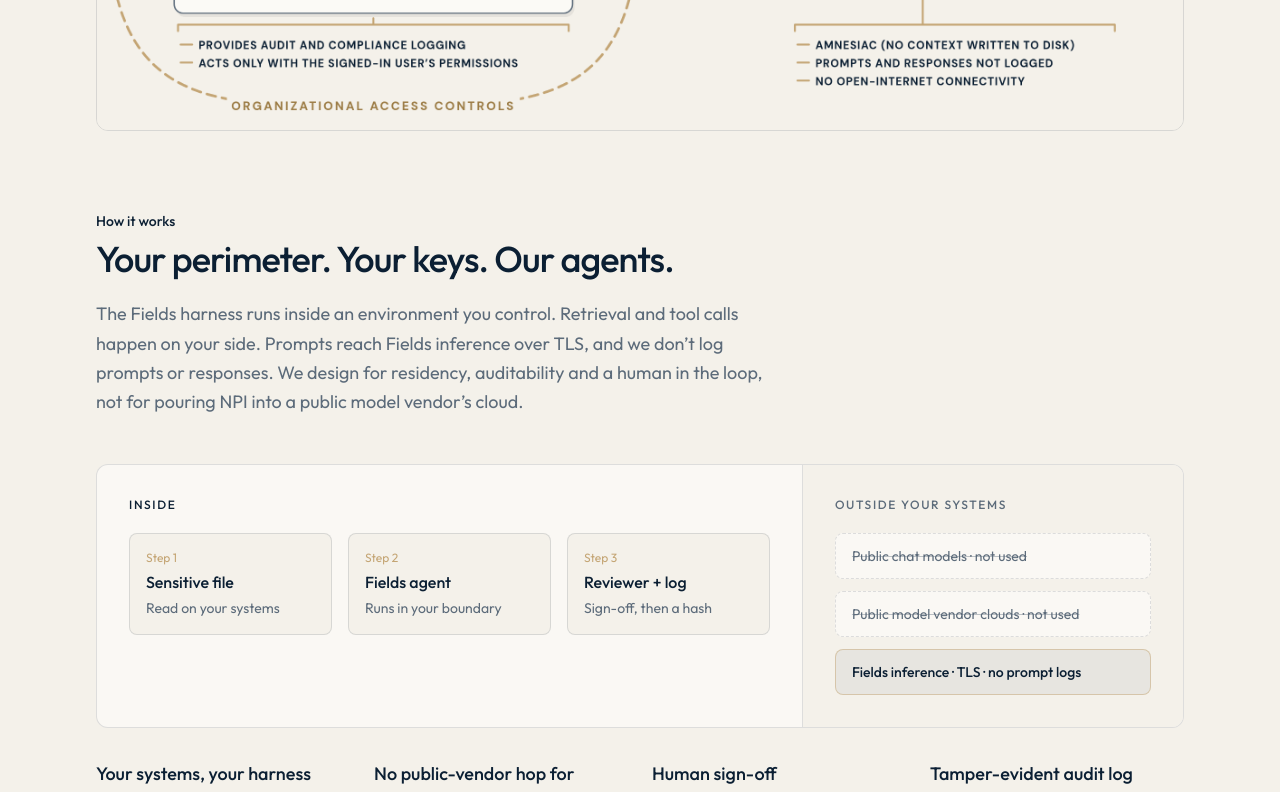
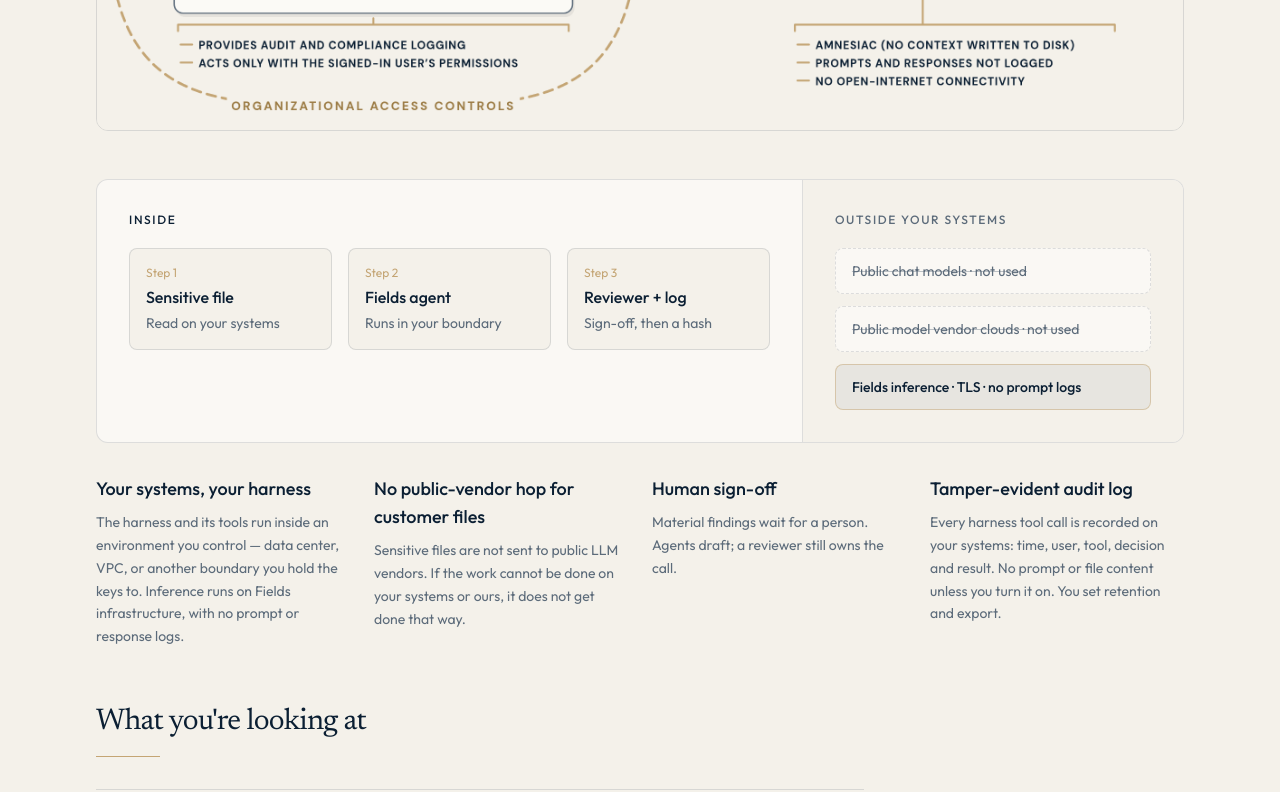
Before and after one commit to fieldsintelligence/fields-intelligence-web, a Next.js app: page /how-it-works in a window 1280 px wide. Shown: the part 920-1712 px from the top of the page. Built offline with nearby package versions, Linux system fonts and the light colour scheme.

Commit message:
feat(site): only the box and four pillars move to /how-it-works (President's call (c))
Drop the old section's eyebrow, heading and paragraph and its id="sovereign";
TrustBoundary now renders the inside/outside box and pillars unchanged.

```diff
--- a/app/how-it-works/page.tsx
+++ b/app/how-it-works/page.tsx
@@ -86,7 +86,7 @@
         </figure>
       </div>
 
-      {/* Text-box trust diagram, moved unchanged from the homepage (Zak, 10:04 AM CT 2026-10-21). */}
+      {/* Inside/outside box and four pillars, moved from the homepage (President's call (c), PR #37). */}
       <TrustBoundary />
 
       <div className="mx-auto max-w-6xl px-5 pb-16 sm:px-8 sm:pb-20">
--- a/components/TrustBoundary.tsx
+++ b/components/TrustBoundary.tsx
@@ -17,25 +17,13 @@
   },
 ];
 
+// Inside/outside box and the four pillars, shown on /how-it-works below the
+// architecture figure (President's call (c) on PR #37, 2026-10-21). The old
+// homepage section's eyebrow, heading and paragraph were dropped; the homepage
+// #sovereign anchor now belongs to HowItWorksTeaser.
 export function TrustBoundary() {
   return (
-    <section
-      id="sovereign"
-      className="section-anchor border-b border-line bg-chalk"
-    >
-      <div className="mx-auto max-w-6xl px-5 py-16 sm:px-8 sm:py-20">
-        <p className="text-sm font-medium text-navy">How it works</p>
-        <h2 className="mt-2 max-w-3xl text-3xl font-medium tracking-tight text-navy sm:text-4xl">
-          Your perimeter. Your keys. Our agents.
-        </h2>
-        <p className="mt-5 max-w-2xl text-lg leading-relaxed text-slate">
-          The Fields harness runs inside an environment you control. Retrieval
-          and tool calls happen on your side. Prompts reach Fields inference over
-          TLS, and we don’t log prompts or responses. We design for residency,
-          auditability and a human in the loop, not for pouring NPI into a public
-          model vendor’s cloud.
-        </p>
-
+    <div className="mx-auto max-w-6xl px-5 sm:px-8">
       <div className="mt-12 overflow-hidden rounded-xl border border-line bg-cream">
         <div className="grid lg:grid-cols-[1.3fr_0.7fr]">
           <div className="border-b border-line p-6 sm:p-8 lg:border-b-0 lg:border-r">
@@ -84,6 +72,5 @@
         ))}
       </div>
     </div>
-    </section>
   );
 }
```
Lines whose indentation alone changed are shown as unchanged.
